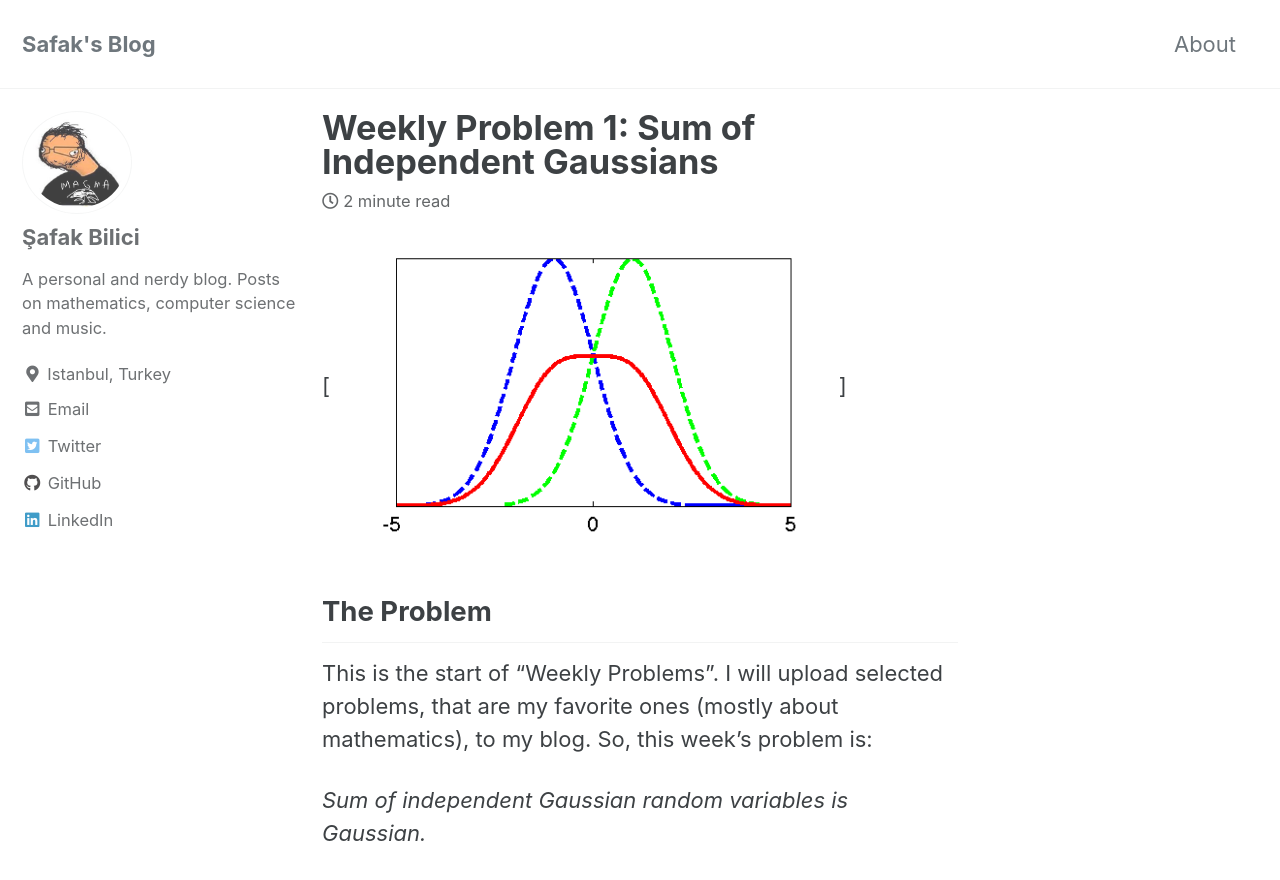
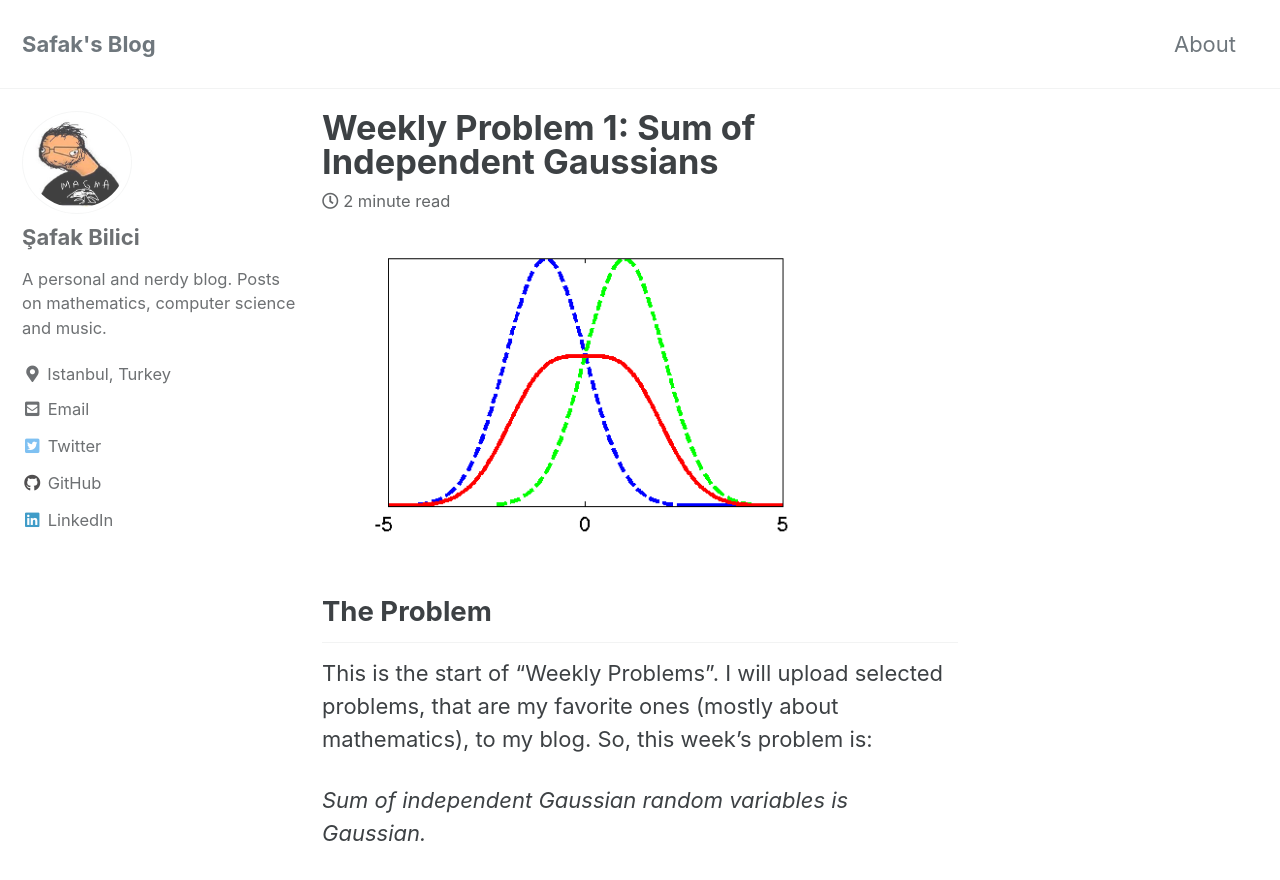
Before and after one commit to safakkbilici/safakkbilici.github.io, a Jekyll site: the page built from _posts/2020-07-06-getting-started.md, in a window 1280 px wide and 900 px high. Shown: the top 880 px of the window. Built offline with Jekyll 4.4.1, drawn with Linux system fonts in a browser that asks for light colours; cached includes are drawn as plain includes; formulas are drawn with MathJax 3.

Commit message:
how can i add thumbnail for shorten links?

```diff
--- a/_posts/2020-07-06-getting-started.md
+++ b/_posts/2020-07-06-getting-started.md
@@ -9,7 +9,7 @@ TeX: {
 excerpt: "Weekly, Gaussian"
 mathjax: "true"
 ---
-[![test image size](/images/WeeklyP1/gaussians1.png#thumbnail){:height="70%" width="80%"}]
+![test image size](/images/WeeklyP1/gaussians1.png#thumbnail){:height="70%" width="80%"}
 ## The Problem
 This is the start of "Weekly Problems". I will upload selected problems, that are my favorite ones (mostly about mathematics), to my blog.
 So, this week's problem is:
```
